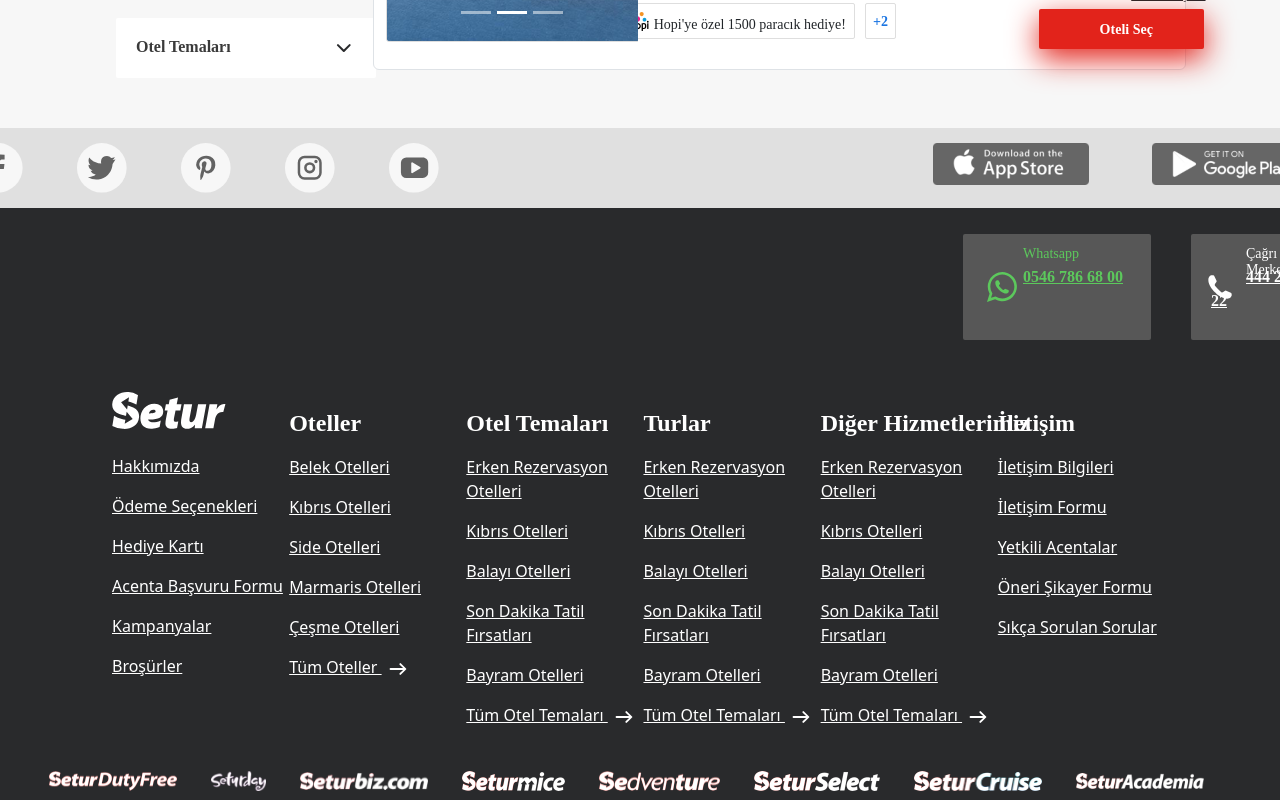
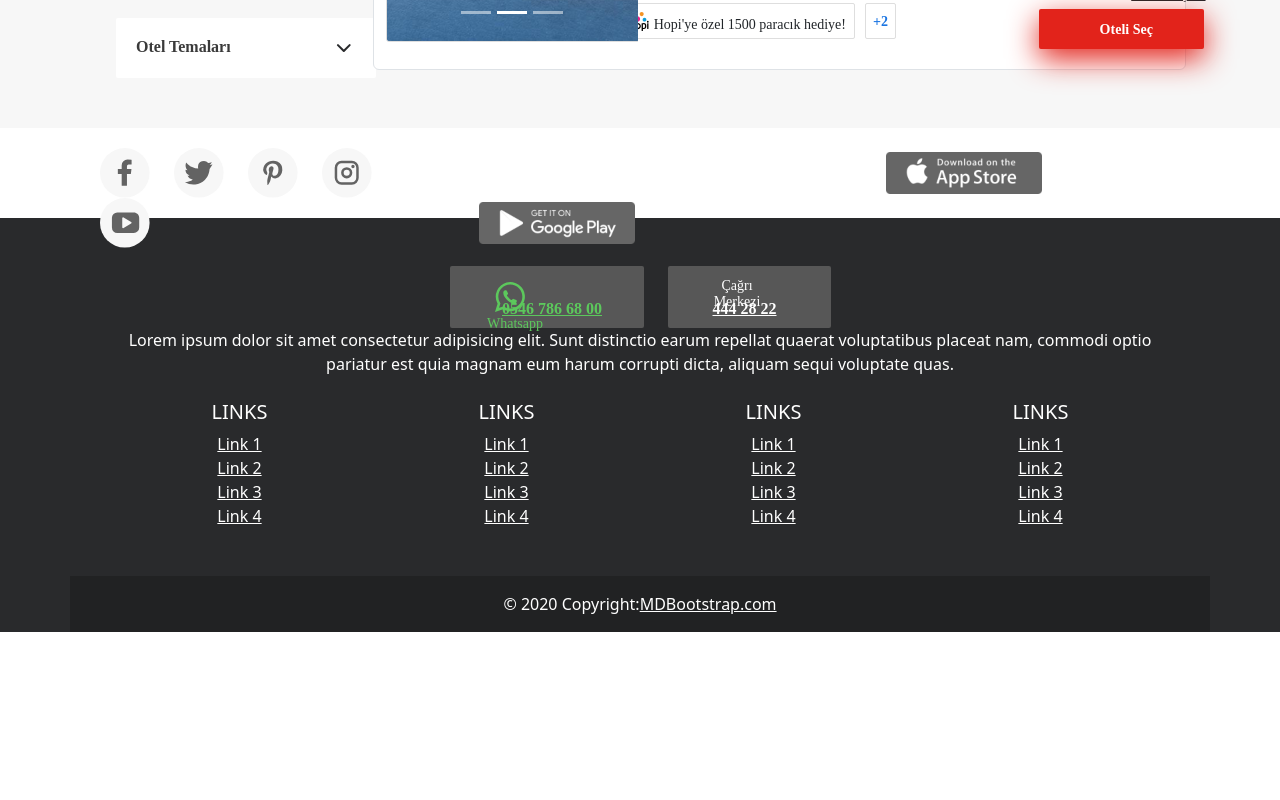
Before and after one commit to holcay92/SeturFrontendTask1, a React (Create React App) app: page / in a window 1280 px wide. Shown: the part 1820-2620 px from the top of the page. After the commit the page ends 2452 px from the top, so only its background shows below. Built offline with nearby package versions, Linux system fonts and the light colour scheme.

Commit message:
new footer template added

```diff
--- a/src/App.js
+++ b/src/App.js
@@ -29,8 +29,9 @@ function App() {
     <div className="App">
       {/*
       <IptalGuvenceBanner />
-      <FooterUpMobile />
-      <FooterMobile />
+      <FooterUp />
+      <Footer />
+
       */}
 
       <NavBar />
@@ -41,8 +42,9 @@ function App() {
       <HotelCardMobile />
       <HotelCardMobile />
       <HotelCardMobile />
-      <FooterUp />
-      <Footer />
+
+      <FooterUpMobile />
+      <FooterMobile />
 
     </div>
   );
--- a/src/Css/Footer.css
+++ b/src/Css/Footer.css
@@ -279,51 +279,323 @@
 
 }
 
+@media(max-width:1372) {
+    .footerUpMobile {
+        display: none;
+    }
+
+}
+
 .footerUpMobile {
     width: auto;
     height: 90px;
+
     padding: 20px 100px;
+    background-color: rgb(255, 255, 255);
+}
+
+.twitterIconMobile {
+    width: 50px;
+    height: 50px;
+
+    object-fit: contain;
+}
+
+.pinterestIconMobile {
+    width: 50px;
+    height: 50px;
+
+    object-fit: contain;
+}
+
+.instagramIconMobile {
+    width: 50px;
+    height: 50px;
+
+    object-fit: contain;
+}
+
+.youtubeIconMobile {
+    width: 50px;
+    height: 50px;
+
+    object-fit: contain;
+}
+
+.appleIconMobile {
+    width: 156px;
+    height: 42px;
+    margin: 4px 0px 4px 0px;
+    object-fit: contain;
+}
+
+.googleIconMobile {
+    width: 156px;
+    height: 42px;
+    margin: 4px 0 4px 0px;
+    object-fit: contain;
+}
+
+.whatsappRectangleMobile {
+    width: 194px;
+    height: 62px;
+
+    padding: 12px 25px;
+    border-radius: 2px;
+    background-color: #575757;
+}
+
+.whatsappIconMobile {
+    width: 30px;
+    height: 30px;
+    margin: 4px 11px 4px 0;
+    object-fit: contain;
+}
+
+.whatsAppTextMobile {
+    width: 59px;
+    height: 18px;
+    margin: 0 44px 0 11px;
+    font-family: SourceSansPro;
+    font-size: 14px;
+    font-weight: normal;
+    font-stretch: normal;
+    font-style: normal;
+    line-height: normal;
+    letter-spacing: normal;
+    color: #5cc85c;
+}
+
+.whatsAppNumberMobile {
+    width: 103px;
+    height: 20px;
+    margin: 18px 0 0 11px;
+    font-family: SourceSansPro;
+    font-size: 16px;
+    font-weight: bold;
+    font-stretch: normal;
+    font-style: normal;
+    line-height: normal;
+    letter-spacing: normal;
+    color: #5cc85c;
+}
+
+.cagriMerkeziRectangleMobile {
+    width: 163px;
+    height: 62px;
+
+    padding: 12px 26px 12px 20px;
+    border-radius: 2px;
+    background-color: #575757;
+}
+
+
+.cagriMerkeziTextMobile {
+    width: 79px;
+  height: 18px;
+  margin: 0 0 0 10px;
+  font-family: SourceSansPro;
+  font-size: 14px;
+  font-weight: normal;
+  font-stretch: normal;
+  font-style: normal;
+  line-height: normal;
+  letter-spacing: normal;
+  color: #fff;
+}
+
+.cagriMerkeziNumberMobile {
+    width: 66px;
+    height: 20px;
+    margin: 18px 13px 0 10px;
+    font-family: SourceSansPro;
+    font-size: 16px;
+    font-weight: bold;
+    font-stretch: normal;
+    font-style: normal;
+    line-height: normal;
+    letter-spacing: normal;
+    color: #fff;
+}
+
+.seturLogoFooterMobile {
+    width: 115px;
+    height: 37px;
+    margin: 0 17px 23px 0;
+    object-fit: contain;
+}
+
+.otellerTextMobile {
+    width: 74px;
+    height: 24px;
+    margin: 0 30px 20px 0;
+    font-family: SourceSansPro;
+    font-size: 24px;
+    font-weight: bold;
+    font-stretch: normal;
+    font-style: normal;
+    line-height: 1;
+    letter-spacing: normal;
+    color: #fff;
+}
+
+.otelTemalarıTextMobile {
+    width: 143px;
+    height: 24px;
+    margin: 0 13px 20px 0;
+    font-family: SourceSansPro;
+    font-size: 24px;
+    font-weight: bold;
+    font-stretch: normal;
+    font-style: normal;
+    line-height: 1;
+    letter-spacing: normal;
+    color: #fff;
+}
+
+.footerLogosRectangleMobile {
+    width: auto;
+    height: 20px;
+    margin: 70px 0px 55px;
+}
+
+.logoSeturDutyFreeMobile {
+    width: 128px;
+    height: 20px;
+    margin: 4px 34px 1px 0;
+    object-fit: contain;
     background-color: #fff;
 }
-.facebookIconMobile{
-    width: 50px;
-    height: 50px;
-    margin: 0 15px 0 0;
+
+.logoseturdayMobile {
+    width: 128px;
+    height: 20px;
+    margin: 4px 34px 1px 0;
+    object-fit: contain;
+    background-color: #fff;
+}
+.logoSeturBizMobile{
+    width: 146px;
+    height: 20px;
+    margin: 1px 38px 4px 33px;
+    object-fit: contain;
+    background-color: #fff;
+}
+.logoSeturMiceMobile{
+    width: 103px;
+    height: 20px;
+    margin: 0 38px 5px;
+    object-fit: contain;
+    background-color: #fff;
+}
+.logoSedventureMobile{
+    width: 121px;
+    height: 20px;
+    margin: 0 38px 5px;
+    object-fit: contain;
+    background-color: #fff;
+}
+.logoSeturSelectMobile{
+    width: 126px;
+    height: 20px;
+    margin: 0 37px 5px 38px;
+    object-fit: contain;
+    background-color: #fff;
+}
+.logoSeturCruiseMobile{
+    width: 129px;
+    height: 20px;
+    margin: 0 38px 5px 37px;
+    object-fit: contain;
+    background-color: #fff;
+}
+.logoSeturAcademiaMobile{
+    width: 168px;
+    height: 20px;
+    margin: 0 0 5px 38px;
+    object-fit: contain;
+    background-color: #fff;
+}
+
+.horizontalDividerMobile{
+    width: 714px;
+    height: 1px;
+    margin: 49px 263px 30px;
+    background-color:#cfd4de;
+}
+.footerInfoRectangleMobile{
+    width: 1170px;
+    height: 240px;
+    margin: 30px 35px 0;
+    opacity: 0.8;
+    font-family: SourceSansPro;
+    font-size: 14px;
+    font-weight: normal;
+    font-stretch: normal;
+    font-style: normal;
+    line-height: 1.71;
+    letter-spacing: normal;
+    text-align: center;
+    color: #fff;
+}
+.footerBottomLogoRectangleMobile{
+    width: 1440px;
+    height: 90px;
+    margin: 811px 0 0;
+    padding: 0 10px 10px 100px;
+    background-color: #282828;
+}
+.logoKocMobile{
+    width: 99px;
+    height: 30px;
+    margin: 0 20px 0 0;
     object-fit: contain;
 }
-.twitterIconMobile{
-    width: 50px;
-    height: 50px;
-    margin: 0 15px;
+.copyrightMobile{
+    width: 140px;
+    height: 24px;
+    margin: 3px 0 3px 20px;
+    font-family: SourceSansPro;
+    font-size: 14px;
+    font-weight: normal;
+    font-stretch: normal;
+    font-style: normal;
+    line-height: 1.71;
+    letter-spacing: normal;
+    color: #fff;
+}
+.seturServisTuristikTextMobile{
+    width: 163px;
+    height: 36px;
+    margin: 20px 8px 24px 631px;
+    font-family: SourceSansPro;
+    font-size: 14px;
+    font-weight: normal;
+    font-stretch: normal;
+    font-style: normal;
+    line-height: normal;
+    letter-spacing: normal;
+    text-align: right;
+    color: #fff;
+}
+.logoTursabMobile{
+    width: 75px;
+    height: 29px;
+    margin: 23px 9.3px 28px 8px;
     object-fit: contain;
 }
-.pinterestIconMobile{
-    width: 50px;
-    height: 50px;
-    margin: 0 15px;
+.logoVisaMobile{
+    width: 88.7px;
+    height: 31px;
+    margin: 23px 16px 26px 9.3px;
     object-fit: contain;
 }
-.instagramIconMobile{
-    width: 50px;
-    height: 50px;
-    margin: 0 15px;
-    object-fit: contain;
+.sayfaBasinaDonMobile{
+    width: 80px;
+    height: 80px;
+    margin: 0 0 0 16px;
+    padding: 11px 5px;
+    border-radius: 1.6px;
+    border: solid 0.8px #dedede;
+    background-color: #fff;
 }
-.youtubeIconMobile{
-    width: 50px;
-    height: 50px;
-    margin: 0 15px;
-    object-fit: contain;
-}
-.appleIconMobile{
-    width: 156px;
-    height: 42px;
-    margin: 4px 20px 4px 598px;
-    object-fit: contain;
-}
-.googleIconMobile{
-    width: 156px;
-    height: 42px;
-    margin: 4px 0 4px 20px;
-    object-fit: contain;
-}
--- a/src/Css/HotelCardMediaQueries.css
+++ b/src/Css/HotelCardMediaQueries.css
@@ -1,16 +1,18 @@
 .DesktopHotelCardAndUpFilterComponents{
+
     display:none;
     padding: 10px;
 }
 .HotelCardMobile{
     width: auto;
-    justify-content: center;
-    display: flex;
+
 }
 
 
 @media(min-width:1200px){
     .DesktopHotelCardAndUpFilterComponents{
+        width: auto;
+        height: auto;
         display:revert
     }
     .HotelCardMobile{
--- a/src/components/FooterMobile.js
+++ b/src/components/FooterMobile.js
@@ -6,6 +6,22 @@ import PinterestIcon from './images/footerImages/pinterest.svg';
 import YoutubeIcon from './images/footerImages/youtube.svg';
 import appledownload from './images/footerImages/appledownload.png';
 import androiddownload from './images/footerImages/androiddownload.png';
+import iconWhatsapp from './images/footerImages/whatsapp.svg';
+
+import seturfootericon from './images/footerImages/seturfootericon.svg';
+import rightArrow from './images/footerImages/rightarrowicon.svg';
+import koclogo from './images/footerImages/koc.svg';
+import visalogo from './images/footerImages/visa.png';
+import tursablogo from './images/footerImages/tursab.svg';
+//company logos
+import seturDutyFree from './images/footerImages/seturCompanies/seturdutyfree.png'
+import seturday from './images/footerImages/seturCompanies/seturday-logo.png'
+import seturSelect from './images/footerImages/seturCompanies/seturselect.png'
+import seturBiz from './images/footerImages/seturCompanies/seturbiz.png'
+import seturMice from './images/footerImages/seturCompanies/seturmice.png'
+import sedventure from './images/footerImages/seturCompanies/sedadventure.png'
+import seturCruise from './images/footerImages/seturCompanies/seturcruise.png'
+import seturAcademia from './images/footerImages/seturCompanies/seturacademia.png'
 
 import {
     MDBFooter,
@@ -25,50 +41,24 @@ export default function App() {
 
 
             <MDBFooter className='text-center' color='white'  >
-                <MDBContainer className='p-4'>
-                    <section className='mb-4'>
-                        <MDBBtn outline color="light" floating className='m-1' href='#!' role='button'>
-                            <MDBIcon fab icon='facebook-f' />
-                        </MDBBtn>
+                <MDBContainer className='p-5'>
 
-                        <MDBBtn outline color="light" floating className='m-1' href='#!' role='button'>
-                            <MDBIcon fab icon='twitter' />
-                        </MDBBtn>
-
-                        <MDBBtn outline color="light" floating className='m-1' href='#!' role='button'>
-                            <MDBIcon fab icon='google' />
-                        </MDBBtn>
-
-                        <MDBBtn outline color="light" floating className='m-1' href='#!' role='button'>
-                            <MDBIcon fab icon='instagram' />
-                        </MDBBtn>
-
-                        <MDBBtn outline color="light" floating className='m-1' href='#!' role='button'>
-                            <MDBIcon fab icon='linkedin-in' />
-                        </MDBBtn>
-
-                        <MDBBtn outline color="light" floating className='m-1' href='#!' role='button'>
-                            <MDBIcon fab icon='github' />
-                        </MDBBtn>
-                    </section>
 
                     <section className=''>
                         <form action=''>
-                            <MDBRow className='d-flex justify-content-center'>
-                                <MDBCol size="auto">
-                                    <p className='pt-2'>
-                                        <strong>Sign up for our newsletter</strong>
-                                    </p>
-                                </MDBCol>
-
-                                <MDBCol md='5' start='12'>
-                                    <MDBInput contrast type='email' label='Email address' className='mb-4' />
-                                </MDBCol>
+                            <MDBRow className='d-flex justify-content-center justify-content-rg'>
 
                                 <MDBCol size="auto">
-                                    <MDBBtn outline color='light' type='submit' className='mb-4'>
-                                        Subscribe
-                                    </MDBBtn>
+                                    <div className='whatsappRectangleMobile'>
+                                        <p className='whatsAppTextMobile'><img className='whatsappIconMobile' src={iconWhatsapp} /> Whatsapp</p>
+                                        <p ><a className='whatsAppNumberMobile' href="tel:0-546-786-68-00">0546 786 68 00</a> </p>
+                                    </div>
+                                </MDBCol>
+                                <MDBCol size="auto">
+                                    <div className='cagriMerkeziRectangleMobile'>
+                                        <p className='cagriMerkeziTextMobile'><i></i> Çağrı Merkezi</p>
+                                        <p ><a className='cagriMerkeziNumberMobile' href='tel:444 28 22'>444 28 22</a> </p>
+                                    </div>
                                 </MDBCol>
                             </MDBRow>
                         </form>
--- a/src/components/FooterUpMobile.js
+++ b/src/components/FooterUpMobile.js
@@ -9,31 +9,31 @@ import androiddownload from './images/footerImages/androiddownload.png';
 
 
 function FooterUpMobile() {
-  return (
-    <div>
-         {/*UP FOOTER--SOCIAL MEDIA SECTION */}
-         <div className='footerUpMobile'>
-                <div className='d-flex justify-content-center' style={{ backgroundColor: '#dddd' }}>
+    return (
+
+            <section className='footerUpMobile'>
+                {/*UP FOOTER--SOCIAL MEDIA SECTION */}
+                <section className='d-flex justify-content-center justify-content-lg-between'>
                     <div>
                         <a href='https://www.facebook.com.tr' className='me-4 text-reset'>
                             <img className='facebookIconMobile' src={facebookIcon} alt='' />
-                            <i className='fab fa-facebook-f'></i>
+
                         </a>
                         <a href='https://www.twitter.com.tr' className='me-4 text-reset'>
                             <img className='twitterIconMobile' src={TwitterIcon} alt='' />
-                            <i className='fab fa-twitter'></i>
+
                         </a>
                         <a href='https://www.pinterest.com.tr' className='me-4 text-reset'>
                             <img className='pinterestIconMobile' src={PinterestIcon} alt='' />
-                            <i className='fab fa-instagram'></i>
+
                         </a>
                         <a href='https://www.instagram.com.tr' className='me-4 text-reset'>
                             <img className='instagramIconMobile' src={InstagramIcon} alt='' />
-                            <i className='fab fa-instagram'></i>
+
                         </a>
                         <a href='https://www.youtube.com.tr' className='me-4 text-reset'>
                             <img className='youtubeIconMobile' src={YoutubeIcon} alt='' />
-                            <i className='fab fa-linkedin'></i>
+
                         </a>
                     </div>
 
@@ -48,11 +48,13 @@ function FooterUpMobile() {
                             <i className='fab fa-linkedin'></i>
                         </a>
                     </div>
-                </div>
-            {/*UP FOOTER--SOCIAL MEDIA SECTION */}
-            </div>
-    </div>
-  )
+                </section>
+                {/*UP FOOTER--SOCIAL MEDIA SECTION */}
+            </section>
+
+
+
+    )
 }
 
 export default FooterUpMobile
--- a/src/components/HotelCardMobile.js
+++ b/src/components/HotelCardMobile.js
@@ -54,7 +54,7 @@ function HotelCardMobile() {
                         </div>
                     </Carousel.Item>
                 </Carousel>
-
+                <div className='hotelCardDetailMobileFlex'>
                     <div className="cardDetailMobileForPadding">
                         <div className='hotelLocationGuestRateMobile'>
                             <div className='locationInfoMobile'>
@@ -154,7 +154,7 @@ function HotelCardMobile() {
                             <p className='oteliSecButtonText'>Oteli Seç</p>
                         </button>
                     </div>
-
+                </div>
             </div>
 
         </div>
```
Also changed, not shown: src/Css/HotelCardMobile.css (+9 -2 lines). Lines whose indentation alone changed are shown as unchanged.
